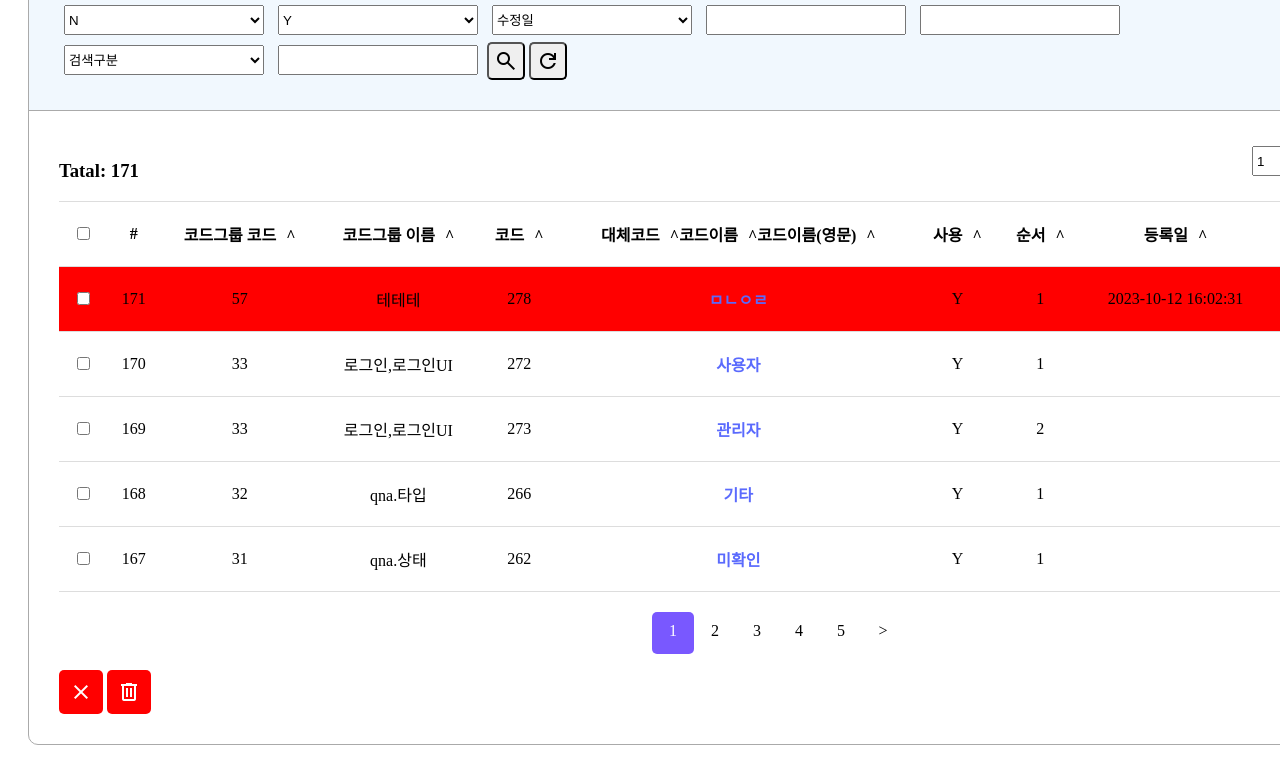
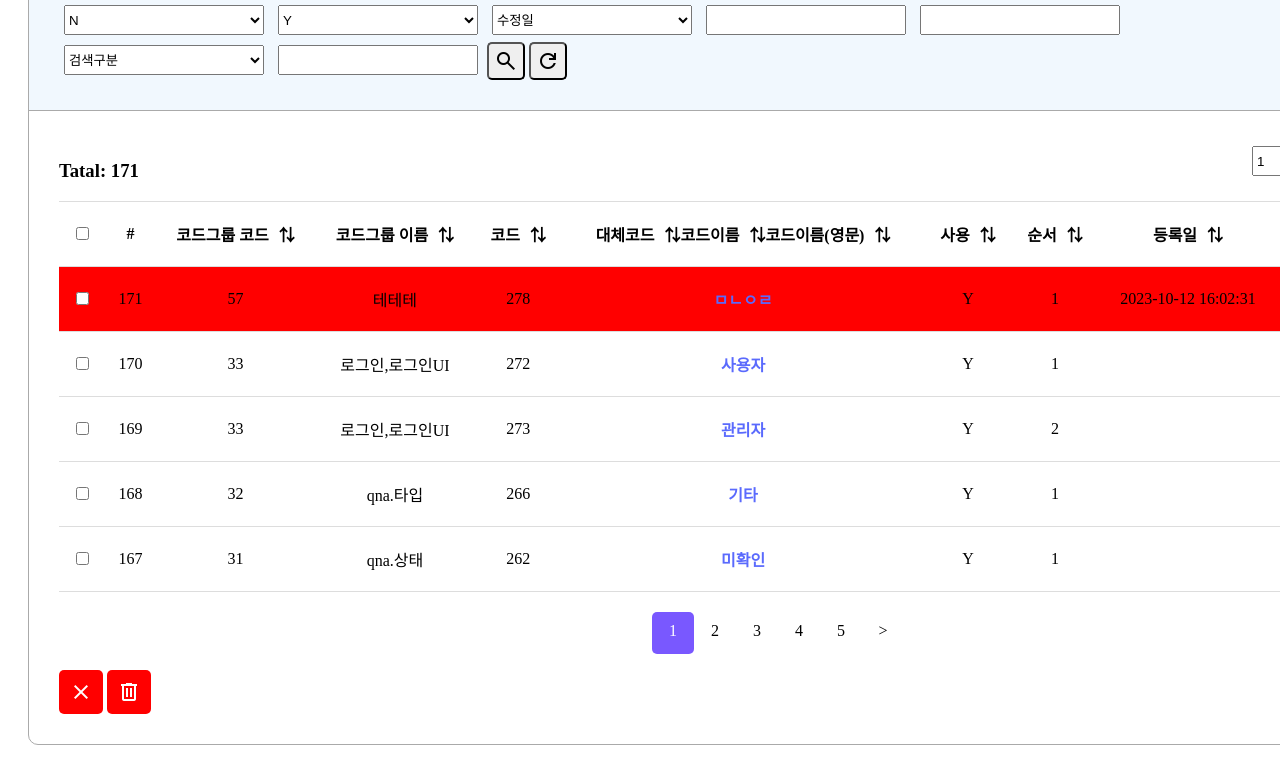
Before and after one commit to bluesky7660/html_test, a plain HTML site: page tr/list.html in a window 1280 px wide. Shown: the part 150-915 px from the top of the page. Drawn offline with nearby package versions, Linux system fonts and the light colour scheme.

Commit message:
training4

```diff
--- a/tr/list.html
+++ b/tr/list.html
@@ -55,7 +55,7 @@
             border-bottom: 1px solid #ddd;
         }
         th:not(:nth-child(2)) span::after{
-            content: "^";
+            content: "\21C5";
             margin-left: 10px;
         }
         tr td:nth-child(6){
```
